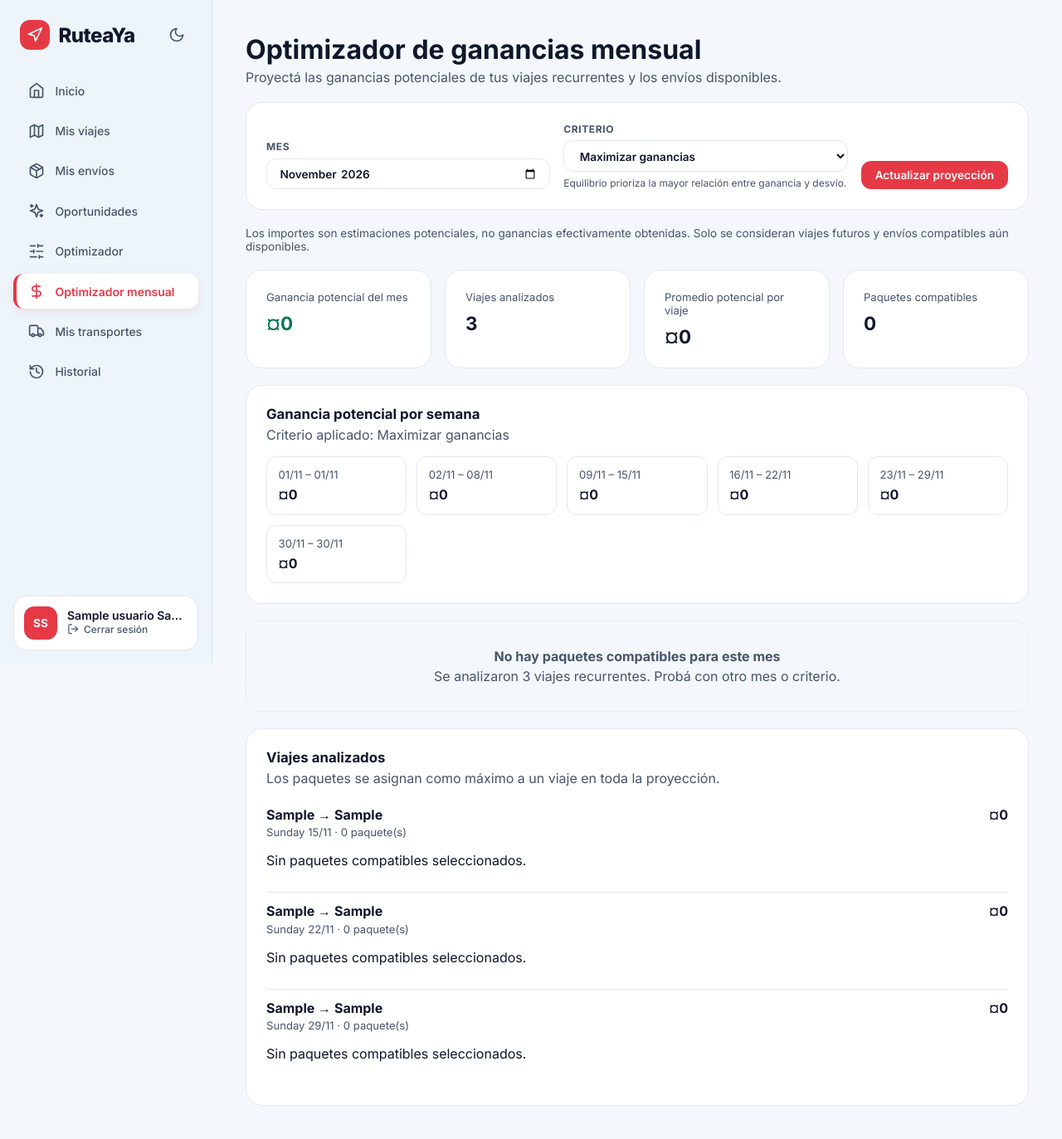
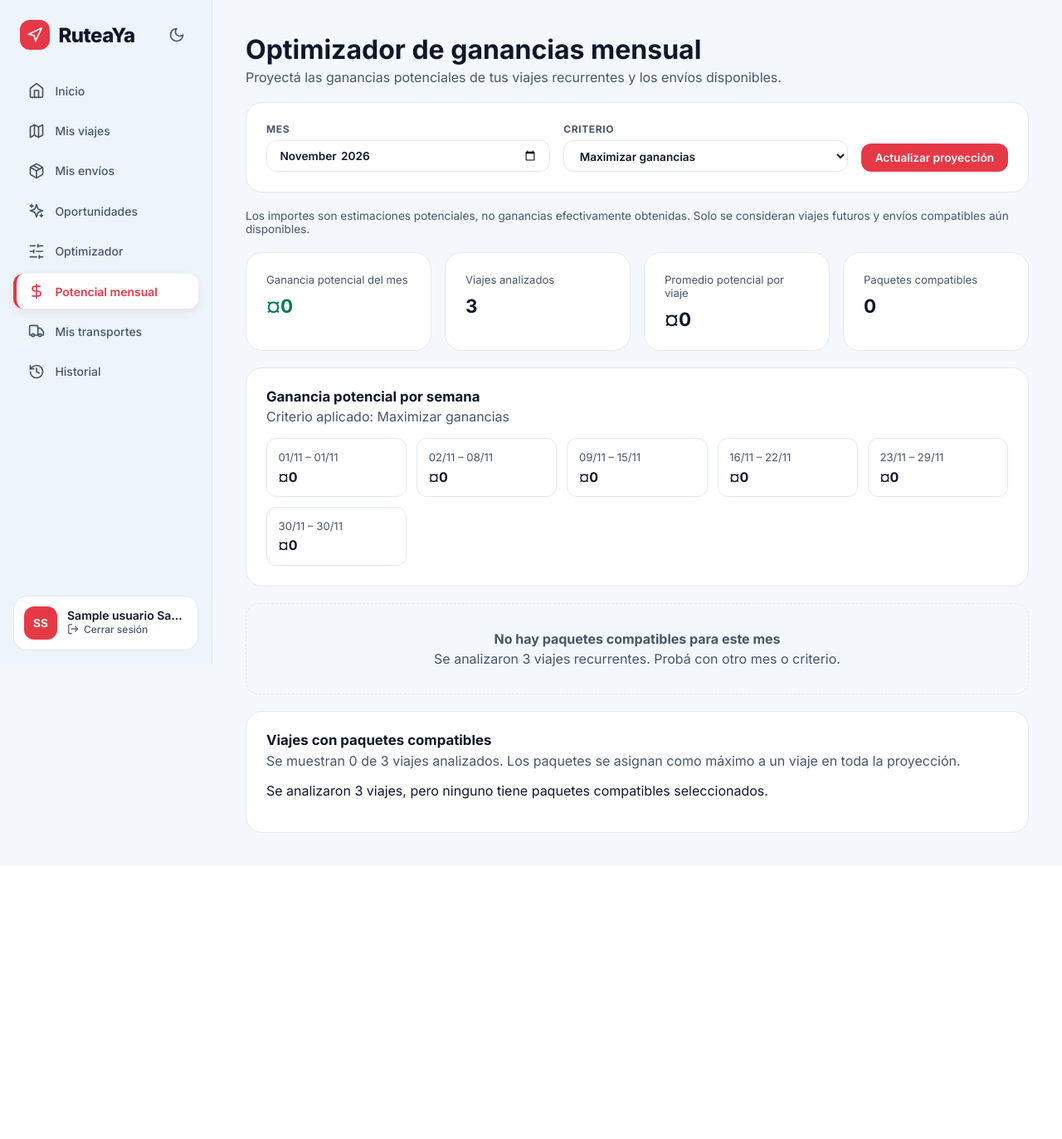
Before and after one commit to thomimunioz/tp-pw3, an ASP.NET Core app: page /OptimizadorMensual in a window 1280 px wide. Shown: the whole page at 83% size. After the commit the page ends 1004 px from the top, so only its background shows below. Run offline with ASP.NET Core 8, Linux system fonts and the light colour scheme; a user stored in the database is signed in; tables that the repository leaves empty hold one stand-in row (values such as "Sample post"); some libraries are stand-ins or nearby versions.

Commit message:
Pequeños retoques

```diff
--- a/RuteaYa/RuteaYa.Web/Views/OptimizadorMensual/Index.cshtml
+++ b/RuteaYa/RuteaYa.Web/Views/OptimizadorMensual/Index.cshtml
@@ -5,6 +5,9 @@
     ViewData["Title"] = "Optimizador mensual";
     var ar = CultureInfo.GetCultureInfo("es-AR");
     var mesInput = Model.Mes.ToString("yyyy-MM", CultureInfo.InvariantCulture);
+    var viajesConPaquetes = Model.Viajes
+        .Where(v => v.Envios.Count > 0)
+        .ToList();
 
     string CriterioNombre(CriterioOptimizacion criterio) => criterio switch
     {
@@ -44,9 +47,6 @@
                     </option>
                 }
             </select>
-            <small class="proyeccion__ayuda">
-                Equilibrio prioriza la mayor relación entre ganancia y desvío.
-            </small>
         </div>
         <button class="btn btn--primario" type="submit">Actualizar proyección</button>
     </form>
@@ -128,18 +128,28 @@
     <section class="panel">
         <div class="proyeccion__titulo">
             <div>
-                <h2>Viajes analizados</h2>
-                <p>Los paquetes se asignan como máximo a un viaje en toda la proyección.</p>
+                <h2>Viajes con paquetes compatibles</h2>
+                <p>
+                    Se muestran @viajesConPaquetes.Count de @Model.ViajesAnalizados viajes analizados.
+                    Los paquetes se asignan como máximo a un viaje en toda la proyección.
+                </p>
             </div>
         </div>
-        @if (Model.Viajes.Count == 0)
+        @if (viajesConPaquetes.Count == 0)
+        {
+            @if (Model.ViajesAnalizados == 0)
             {
                 <p class="nota">No hay viajes recurrentes futuros en el período seleccionado.</p>
             }
             else
             {
+                <p class="nota">Se analizaron @Model.ViajesAnalizados viajes, pero ninguno tiene paquetes compatibles seleccionados.</p>
+            }
+        }
+        else
+        {
             <ul class="proyeccion__viajes">
-                @foreach (var viaje in Model.Viajes)
+                @foreach (var viaje in viajesConPaquetes)
                 {
                     <li>
                         <div class="proyeccion__viaje-cabecera">
@@ -149,8 +159,6 @@
                             </div>
                             <strong>@viaje.GananciaPotencial.ToString("C0", ar)</strong>
                         </div>
-                        @if (viaje.Envios.Count > 0)
-                        {
                         <ul class="proyeccion__paquetes">
                             @foreach (var envio in viaje.Envios)
                             {
@@ -161,11 +169,6 @@
                                 </li>
                             }
                         </ul>
-                        }
-                        else
-                        {
-                            <p class="nota">Sin paquetes compatibles seleccionados.</p>
-                        }
                     </li>
                 }
             </ul>
--- a/RuteaYa/RuteaYa.Web/Views/Shared/_Layout.cshtml
+++ b/RuteaYa/RuteaYa.Web/Views/Shared/_Layout.cshtml
@@ -15,7 +15,7 @@
         ("Mis envíos", "Envios", "package"),
         ("Oportunidades", "Oportunidades", "sparkles"),
         ("Optimizador", "Optimizador", "sliders"),
-        ("Optimizador mensual", "OptimizadorMensual", "dollar"),
+        ("Potencial mensual", "OptimizadorMensual", "dollar"),
         ("Mis transportes", "Transportes", "truck"),
         ("Historial", "Historial", "history")
     };
```
Lines whose indentation alone changed are shown as unchanged.
